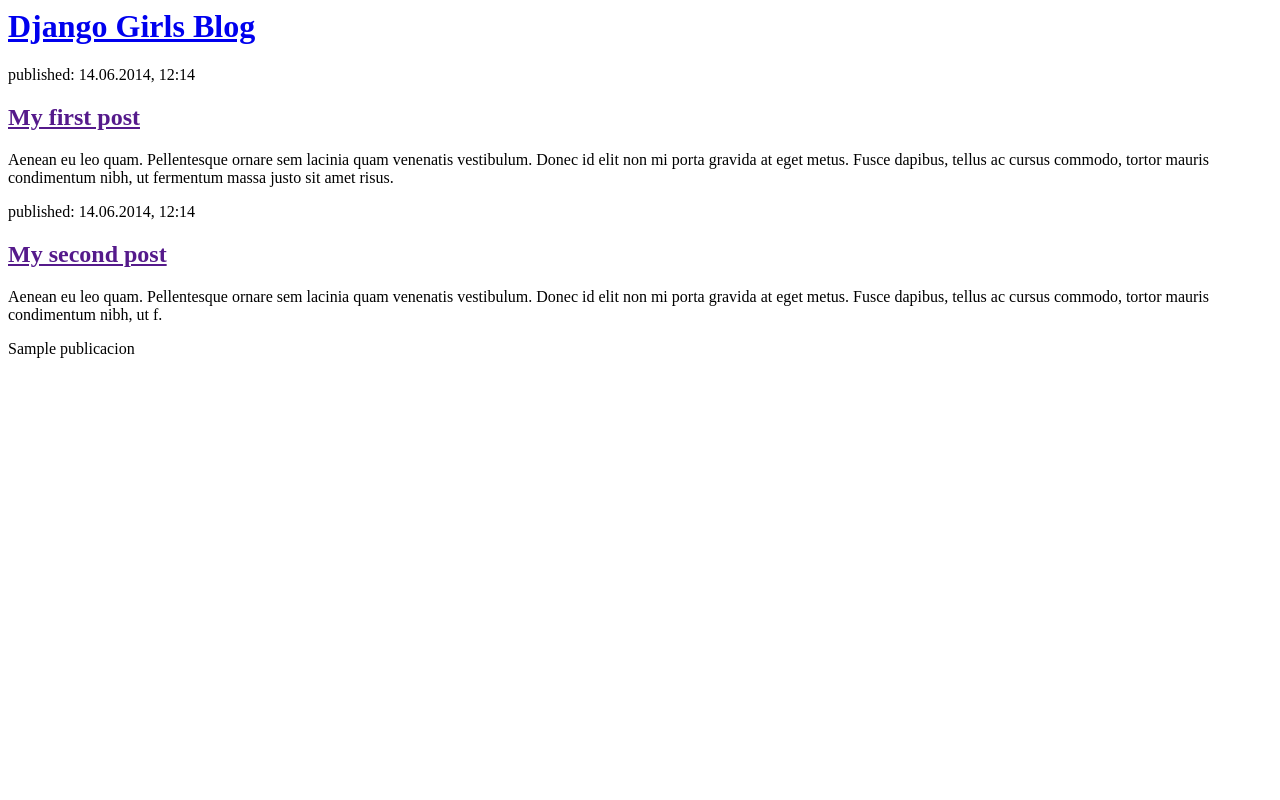
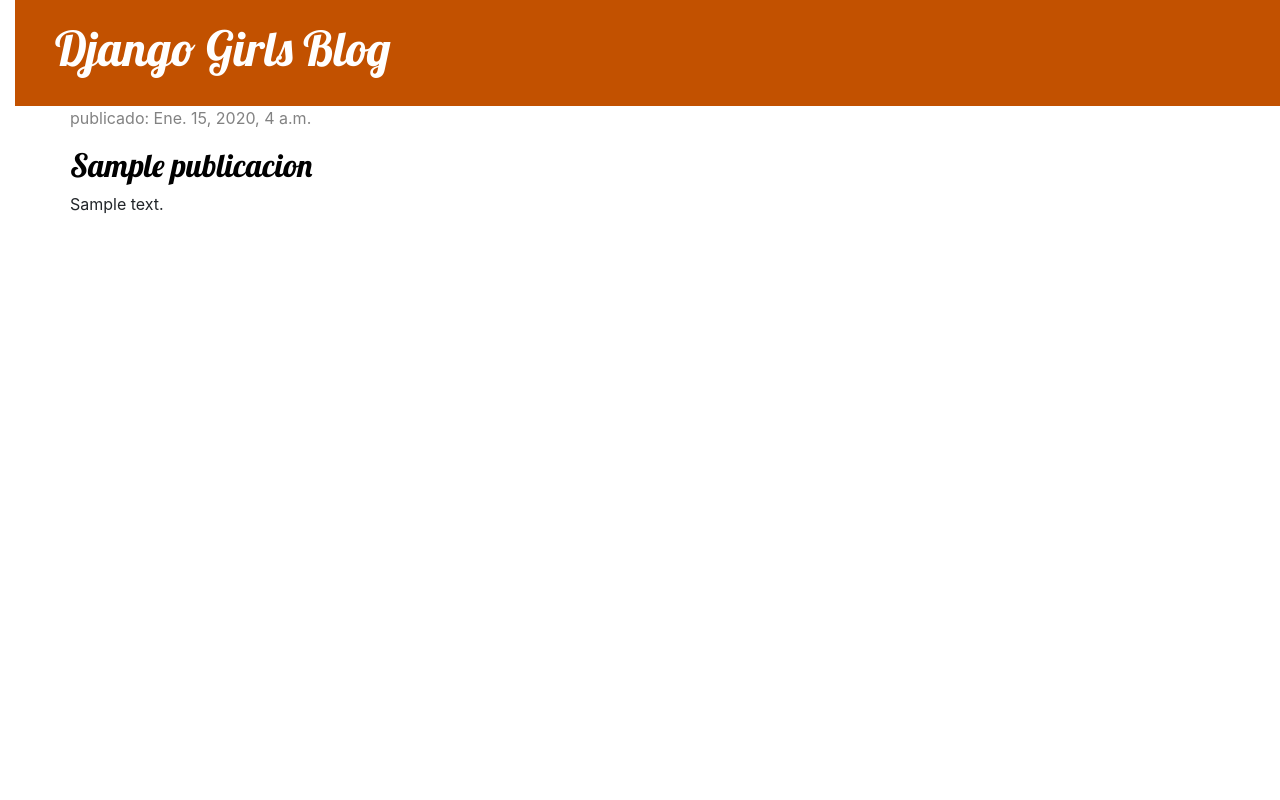
Before and after one commit to celessgali19/PrograCE, a Django app: page / in a window 1280 px wide. Run offline with Django 3.2, Linux system fonts and the light colour scheme; tables that the repository leaves empty hold one stand-in row (values such as "Sample post"); some libraries are stand-ins or nearby versions.

Commit message:
Agregar plantillas

```diff
--- /dev/null
+++ b/blog/static/css/blog.css
@@ -0,0 +1,54 @@
+h1 a, h2 a {
+    color: #FCA205;
+    font-family: 'Lobster';
+}
+body {
+    padding-left: 15px;
+}
+
+.page-header {
+    background-color: #C25100;
+    margin-top: 0;
+    padding: 20px 20px 20px 40px;
+}
+
+.page-header h1, .page-header h1 a, .page-header h1 a:visited, .page-header h1 a:active {
+    color: #ffffff;
+    font-size: 36pt;
+    text-decoration: none;
+}
+
+.content {
+    margin-left: 40px;
+}
+
+h1, h2, h3, h4 {
+    font-family: 'Lobster', cursive;
+}
+
+.date {
+    color: #828282;
+}
+
+.save {
+    float: right;
+}
+
+.post-form textarea, .post-form input {
+    width: 100%;
+}
+
+.top-menu, .top-menu:hover, .top-menu:visited {
+    color: #ffffff;
+    float: right;
+    font-size: 26pt;
+    margin-right: 20px;
+}
+
+.post {
+    margin-bottom: 70px;
+}
+
+.post h2 a, .post h2 a:visited {
+    color: #000000;
+}
--- /dev/null
+++ b/blog/templates/blog/base.html
@@ -0,0 +1,28 @@
+{% load static %}
+
+<html>
+    <head>
+        <link rel="stylesheet" href="https://stackpath.bootstrapcdn.com/bootstrap/4.5.2/css/bootstrap.min.css" integrity="sha384-JcKb8q3iqJ61gNV9KGb8thSsNjpSL0n8PARn9HuZOnIxN0hoP+VmmDGMN5t9UJ0Z" crossorigin="anonymous">
+
+        <!-- JS, Popper.js, and jQuery -->
+        <script src="https://code.jquery.com/jquery-3.5.1.slim.min.js" integrity="sha384-DfXdz2htPH0lsSSs5nCTpuj/zy4C+OGpamoFVy38MVBnE+IbbVYUew+OrCXaRkfj" crossorigin="anonymous"></script>
+        <script src="https://cdn.jsdelivr.net/npm/popper.js@1.16.1/dist/umd/popper.min.js" integrity="sha384-9/reFTGAW83EW2RDu2S0VKaIzap3H66lZH81PoYlFhbGU+6BZp6G7niu735Sk7lN" crossorigin="anonymous"></script>
+        <script src="https://stackpath.bootstrapcdn.com/bootstrap/4.5.2/js/bootstrap.min.js" integrity="sha384-B4gt1jrGC7Jh4AgTPSdUtOBvfO8shuf57BaghqFfPlYxofvL8/KUEfYiJOMMV+rV" crossorigin="anonymous"></script>
+        <link rel="stylesheet" href="{% static 'css/blog.css' %}">
+        <link href="//fonts.googleapis.com/css?family=Lobster&subset=latin,latin-ext" rel="stylesheet" type="text/css">
+        <title>Django Girls blog</title>
+    </head>
+    <body>
+        <div class="page-header">
+            <h1><a href="/">Django Girls Blog</a></h1>
+        </div>
+        <div class="content container">
+            <div class="row">
+                <div class="col-md-8">
+                {% block content %}
+                {% endblock %}
+                </div>
+            </div>
+        </div>
+    </body>
+</html>
--- a/blog/templates/blog/publicacion_lista.html
+++ b/blog/templates/blog/publicacion_lista.html
@@ -1,28 +1,17 @@
-<html>
-    <head>
-        <title>Django Girls blog</title>
-    </head>
-    <body>
-        <div>
-            <h1><a href="/">Django Girls Blog</a></h1>
-        </div>
 
-        <div>
-            <p>published: 14.06.2014, 12:14</p>
-            <h2><a href="">My first post</a></h2>
-            <p>Aenean eu leo quam. Pellentesque ornare sem lacinia quam venenatis vestibulum. Donec id elit non mi porta gravida at eget metus. Fusce dapibus, tellus ac cursus commodo, tortor mauris condimentum nibh, ut fermentum massa justo sit amet risus.</p>
-        </div>
+{% extends 'blog/base.html' %}
 
-        <div>
-            <p>published: 14.06.2014, 12:14</p>
-            <h2><a href="">My second post</a></h2>
-            <p>Aenean eu leo quam. Pellentesque ornare sem lacinia quam venenatis vestibulum. Donec id elit non mi porta gravida at eget metus. Fusce dapibus, tellus ac cursus commodo, tortor mauris condimentum nibh, ut f.</p>
-        </div>
+{% load static %}
+{% block content %}
 
-        {% for publicacion in publicaciones %}
-        <div>
-            {{publicacion}}
-        </div>
-        {% endfor %}
-    </body>
-</html>
+                    {% for publicacion in publicaciones %}
+                        <div class="post">
+                            <div class="date">
+                                <p>publicado: {{ publicacion.fechapublicacion }}</p>
+                            </div>
+                            <h2><a href="{% url 'detalle_publicacion' pk=publicacion.pk %}">{{ publicacion.titulo }}</a></h2>
+                            <p>{{ publicacion.texto|linebreaksbr }}</p>
+                        </div>
+                    {% endfor %}
+
+        {% endblock %}
--- a/blog/urls.py
+++ b/blog/urls.py
@@ -2,4 +2,5 @@ from django.urls import path
 from . import views
 urlpatterns = [
     path('', views.publicacion_lista, name='publicacion_lista'),
+    path('publicacion/<int:pk>/', views.publicacion_detalle, name='detalle_publicacion')
 ]
--- a/blog/views.py
+++ b/blog/views.py
@@ -1,4 +1,4 @@
-from django.shortcuts import render
+from django.shortcuts import render, get_object_or_404
 from django.utils import timezone
 from .models import Publicacion
 
@@ -8,3 +8,8 @@ def publicacion_lista(request):
         fechapublicacion__lte=timezone.now()).order_by('fechapublicacion')
 
     return render(request, 'blog/publicacion_lista.html', {'publicaciones':publicaciones})
+
+def publicacion_detalle(request, pk):
+    publicacion = get_object_or_404(Publicacion, pk=pk)
+
+    return render(request, 'blog/publicacion_detalle.html', {'publicacion': publicacion})
```
Also changed, not shown: blog/templates/blog/publicacion_detalle.html (added, +13 -0 lines).
